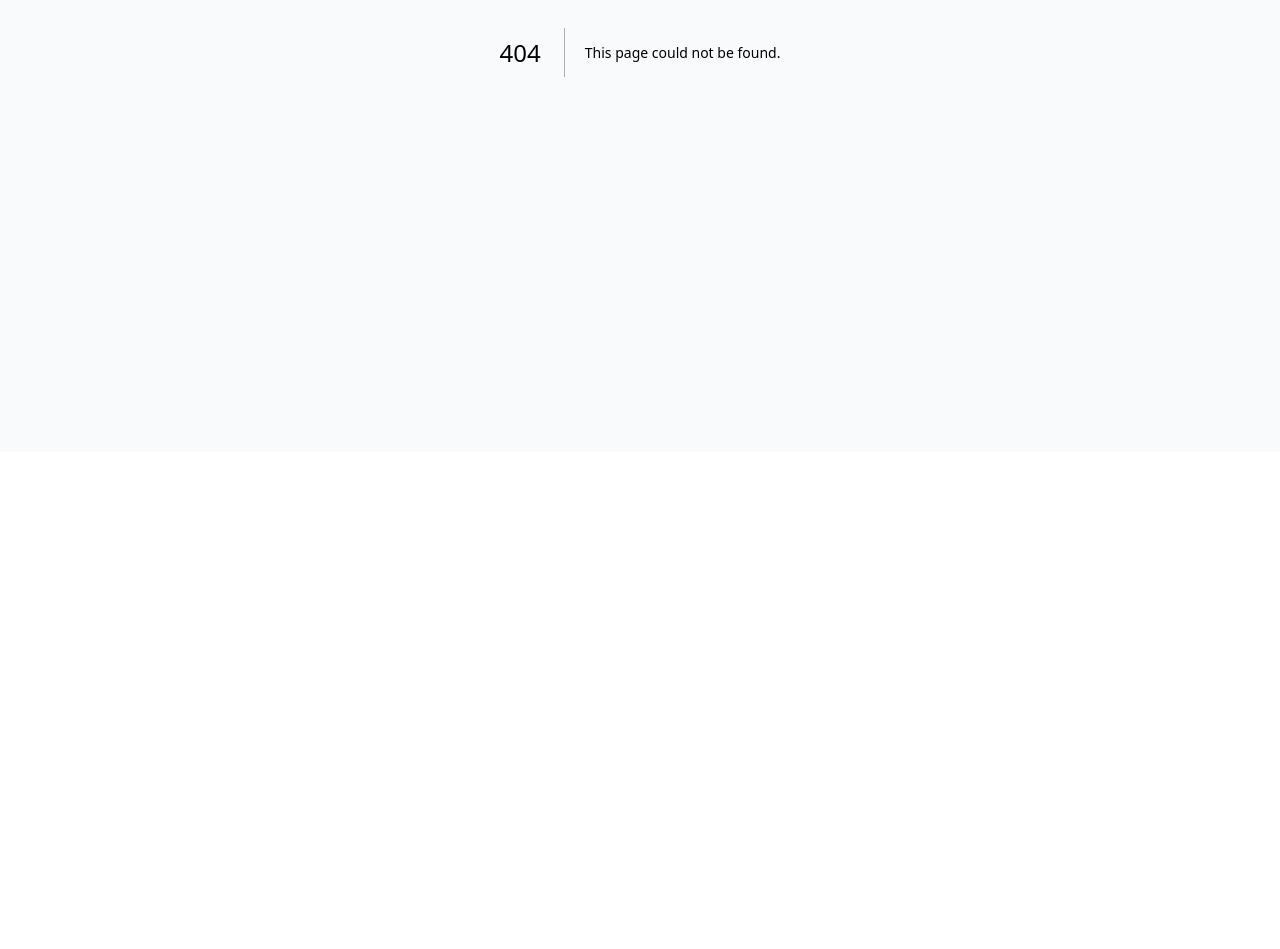
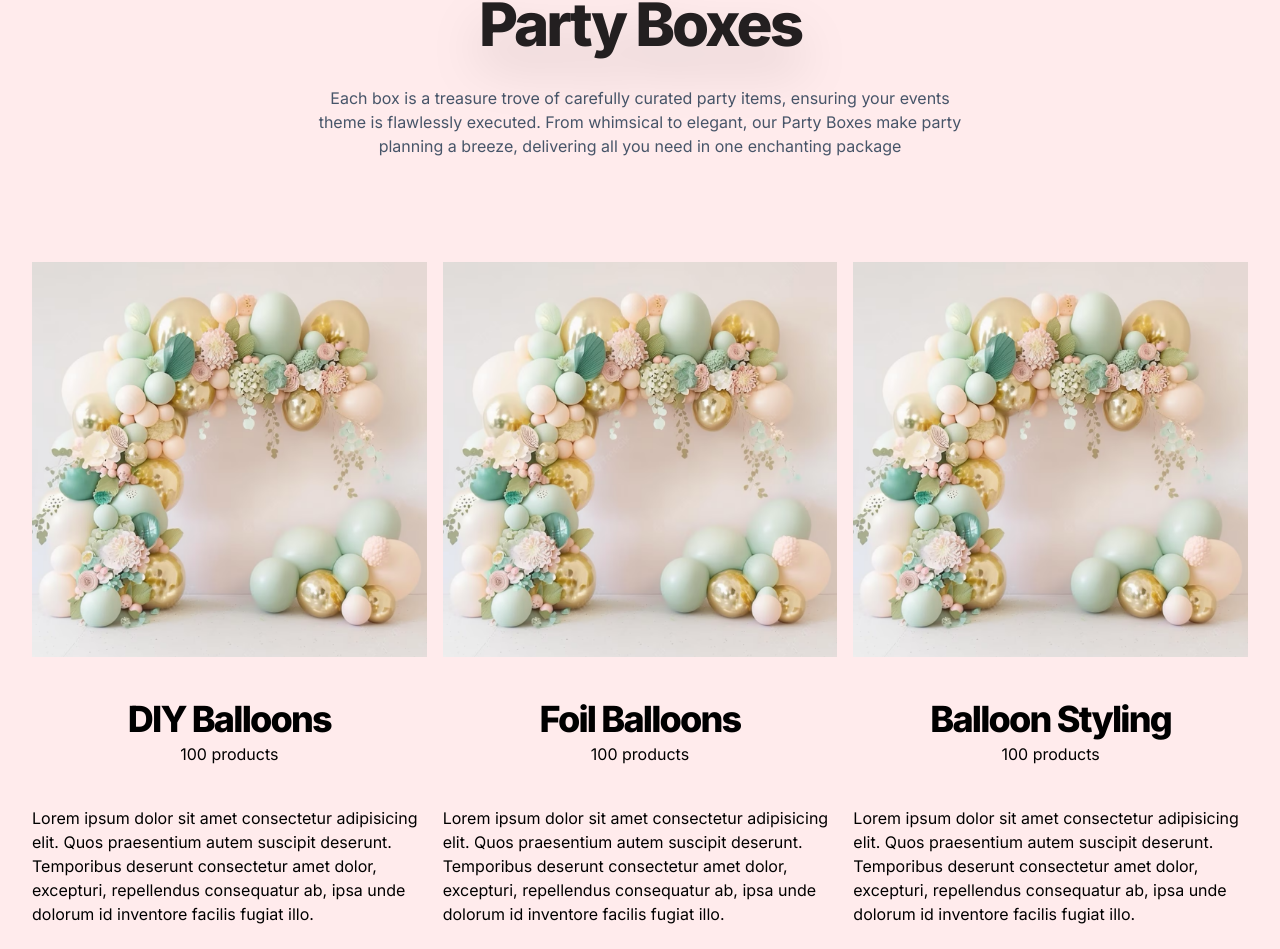
Before and after one commit to CoinKarunaratne/middlemist, a Next.js app: page /BALLOONS in a window 1280 px wide. Before the commit this address had no page. Shown: the part 348-1297 px from the top of the page. Before the commit the page ends 800 px from the top, so only its background shows below. Built offline with nearby package versions, Linux system fonts and the light colour scheme.

Commit message:
new page

```diff
--- /dev/null
+++ b/app/BALLOONS/layout.tsx
@@ -0,0 +1,32 @@
+// import "../globals.css";
+import type { Metadata } from "next";
+import { Inter } from "next/font/google";
+import { cn } from "@/lib/utils";
+
+const inter = Inter({ subsets: ["latin"] });
+
+export const metadata: Metadata = {
+  title: "Middlemist Events",
+  description: "Generated by create next app",
+};
+
+export default function RootLayout({
+  children,
+}: {
+  children: React.ReactNode;
+}) {
+  return (
+    <html
+      lang="en"
+      suppressHydrationWarning={true}
+      className={cn("bg-white text-slate-900 antialiased", inter.className)}
+    >
+      <body
+        suppressHydrationWarning={true}
+        className="min-h-screen bg-slate-50 antialiased"
+      >
+        {children}
+      </body>
+    </html>
+  );
+}
--- /dev/null
+++ b/app/BALLOONS/page.tsx
@@ -0,0 +1,62 @@
+import Image from "next/image";
+import Footer from "../components/Footer";
+import LargeHeading from "../components/ui/LargeHeading";
+import Navbar from "../components/ui/Navbar";
+import Paragraph from "../components/ui/Paragraph";
+import { MenuItems } from "../constants";
+
+export default function Home() {
+  return (
+    <main className="flex min-h-screen flex-col text-black">
+      <Navbar />
+      <div className="h-auto flex flex-col gap-16 align-middle items-center justify-center bg-[#FFEBEC] py-24">
+        <div className="flex flex-col justify-center items-center gap-8 px-4 flex-1">
+          <LargeHeading className="drop-shadow-2xl text-[#231F20]">
+            Party Boxes
+          </LargeHeading>
+          <Paragraph size="sm" className=" text-slate-600 text-center">
+            Each box is a treasure trove of carefully curated party items,
+            ensuring your events theme is flawlessly executed. From whimsical to
+            elegant, our Party Boxes make party planning a breeze, delivering
+            all you need in one enchanting package
+          </Paragraph>
+        </div>
+        <div className="grid grid-cols-1 md:grid-cols-2 lg:grid-cols-3 w-full p-8 gap-4 container justify-items-center">
+          {MenuItems[1]?.dropdownItems?.map((data, index) => (
+            <div
+              key={index}
+              className={`relative overflow-hidden md:w-auto cursor-pointer`}
+            >
+              <Image
+                width={1000}
+                height={1000}
+                className="object-cover aspect-square"
+                src={`/Balloons/DIY-Balloons.png`}
+                alt={data}
+              />
+              <div className="flex flex-col gap-10 mt-10">
+                <div className="self-center">
+                  <h1 className=" text-4xl text-center lg:text-left font-extrabold leading-tight tracking-tighter">
+                    {data}
+                  </h1>
+                  <h1 className="text-center">100 products</h1>
+                </div>
+
+                <p>
+                  Lorem ipsum dolor sit amet consectetur adipisicing elit. Quos
+                  praesentium autem suscipit deserunt. Temporibus deserunt
+                  consectetur amet dolor, excepturi, repellendus consequatur ab,
+                  ipsa unde dolorum id inventore facilis fugiat illo.
+                </p>
+                <button className="shop-now-button w-[80%] self-center">
+                  SHOP NOW
+                </button>
+              </div>
+            </div>
+          ))}
+        </div>
+      </div>
+      <Footer />
+    </main>
+  );
+}
--- a/app/components/PartyBoxes.tsx
+++ b/app/components/PartyBoxes.tsx
@@ -12,6 +12,7 @@ const PartyBoxes: FC = ({}) => {
   const visiblePartyBoxes = showAll ? PartyBox : PartyBox.slice(0, 3);
 
   return (
+    <section id="party-boxes">
       <div className="h-auto flex flex-col gap-16 align-middle items-center justify-center bg-[#FFEBEC] pt-24">
         <div className="flex flex-col justify-center items-center gap-8 px-4">
           <LargeHeading className="drop-shadow-2xl text-[#231F20]">
@@ -20,8 +21,8 @@ const PartyBoxes: FC = ({}) => {
           <Paragraph size="sm" className=" text-slate-600 text-center">
             Each box is a treasure trove of carefully curated party items,
             ensuring your events theme is flawlessly executed. From whimsical to
-          elegant, our Party Boxes make party planning a breeze, delivering all
-          you need in one enchanting package
+            elegant, our Party Boxes make party planning a breeze, delivering
+            all you need in one enchanting package
           </Paragraph>
         </div>
         <div className="grid grid-cols-2 lg:grid-cols-3 w-full p-8 gap-4 container justify-items-center">
@@ -53,6 +54,7 @@ const PartyBoxes: FC = ({}) => {
           </div>
         )}
       </div>
+    </section>
   );
 };
 
--- a/app/components/ui/Navbar.tsx
+++ b/app/components/ui/Navbar.tsx
@@ -68,9 +68,16 @@ function Navbar() {
       <nav className="lg:flex flex-row gap-8 my-5 justify-center hidden">
         {MenuItems.map((content, position) => (
           <div className="dropdown" key={position}>
-            <Link href={`/${content.name}`} className="link font-semibold">
-              {content.name}
-            </Link>
+            {content.name === "PARTY BOXES" ? (
+              <Link href={"#party-boxes"} className="link font-semibold">
+                {content.name}
+              </Link>
+            ) : (
+              <Link href={`/${content.name}`} className="link font-semibold">
+                {content.name}
+              </Link>
+            )}
+
             {content.dropdownItems && (
               <div className="dropdown-menu z-10 flex flex-col gap-4 w-56 items-center text-left">
                 {content.dropdownItems
--- a/app/globals.css
+++ b/app/globals.css
@@ -341,3 +341,47 @@ body {
 .card-zoom:hover .card-zoom-image-party-supplies {
   @apply scale-125;
 }
+
+.shop-now-button {
+  appearance: none;
+  background-color: transparent;
+  border: 0.125em solid #1a1a1a;
+  border-radius: 0.9375em;
+  box-sizing: border-box;
+  color: #3b3b3b;
+  cursor: pointer;
+  display: inline-block;
+  font-family: Roobert, -apple-system, BlinkMacSystemFont, "Segoe UI", Helvetica,
+    Arial, sans-serif, "Apple Color Emoji", "Segoe UI Emoji", "Segoe UI Symbol";
+  font-size: 16px;
+  font-weight: 600;
+  line-height: normal;
+  margin: 0;
+  min-height: 3.75em;
+  min-width: 0;
+  outline: none;
+  padding: 0em 2.3em;
+  text-align: center;
+  text-decoration: none;
+  transition: all 300ms cubic-bezier(0.23, 1, 0.32, 1);
+  user-select: none;
+  -webkit-user-select: none;
+  touch-action: manipulation;
+  will-change: transform;
+}
+
+.shop-now-button:disabled {
+  pointer-events: none;
+}
+
+.shop-now-button:hover {
+  color: #fff;
+  background-color: #1a1a1a;
+  box-shadow: rgba(0, 0, 0, 0.25) 0 8px 15px;
+  transform: translateY(-2px);
+}
+
+.shop-now-button:active {
+  box-shadow: none;
+  transform: translateY(0);
+}
```
Also changed, not shown: public/Balloons/DIY-Balloons.png (added). Lines whose indentation alone changed are shown as unchanged.
